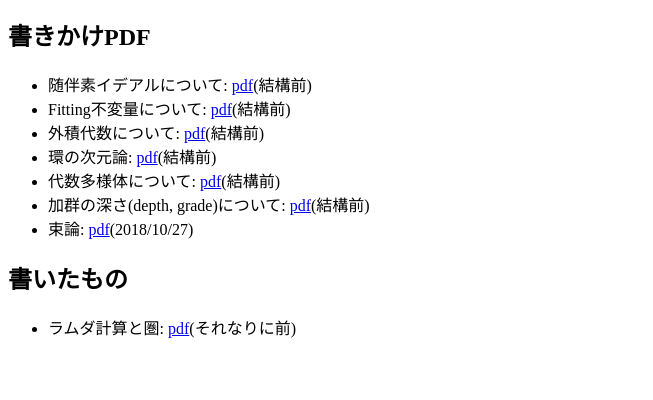
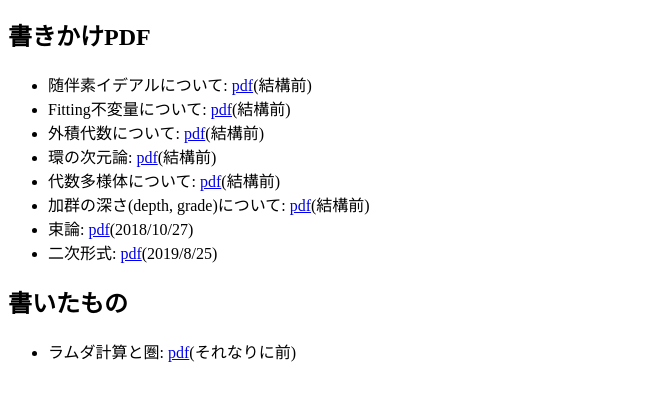
Before and after one commit to mskm9926/mskm9926.github.io, a plain HTML site: page index.html in a window 1280 px wide. Shown: the part 116-516 px from the top of the page, without its empty margins (0-653 px from the left). Drawn offline with Linux system fonts and the light colour scheme.

Commit message:
二次形式のpdfを追加

```diff
--- a/index.html
+++ b/index.html
@@ -22,6 +22,7 @@
      <li>代数多様体について: <a href="contents/algebraicVariety.pdf">pdf</a>(結構前)</li>
      <li>加群の深さ(depth, grade)について: <a href="contents/depthOfModules.pdf">pdf</a>(結構前)</li>
      <li>束論: <a href="contents/lattice.pdf">pdf</a>(2018/10/27)</li>
+     <li>二次形式: <a href="contents/QuadraticForm.pdf">pdf</a>(2019/8/25)</li>
    </ul>
 
    <h2>書いたもの</h2>
```
Also changed, not shown: 1 other file.
